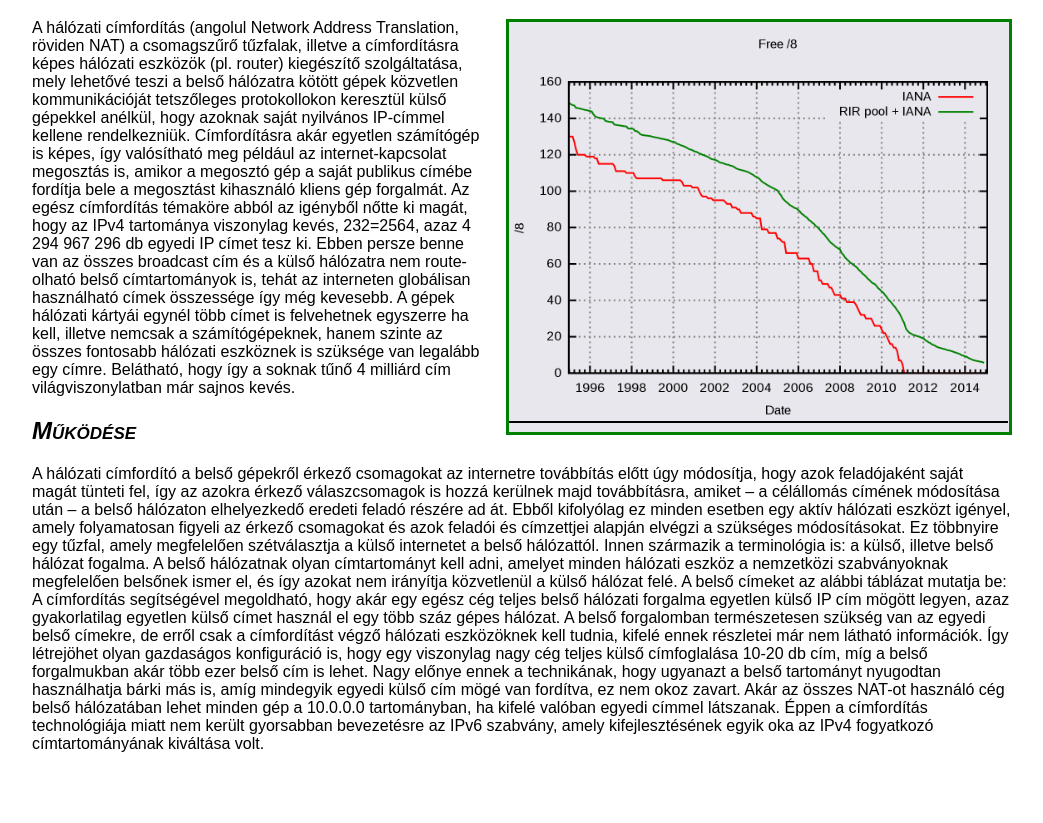
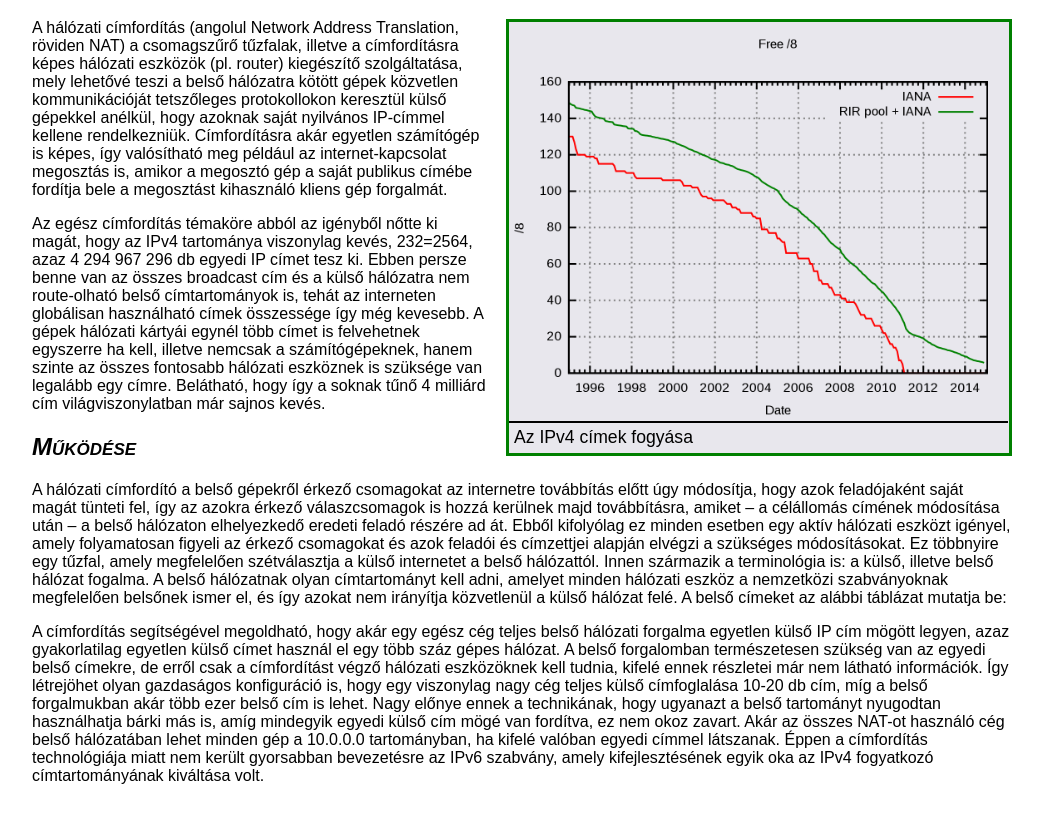
Before and after one commit to nagylacimchwrt/H-l-zati-c-mford-t-s, a plain HTML site: page index.html in a window 1280 px wide. Shown: the part 121-944 px from the top of the page, without its empty margins (118-1161 px from the left). Drawn offline with Linux system fonts and the light colour scheme.

Commit message:
képaláírás, <p>-k

```diff
--- a/index.html
+++ b/index.html
@@ -9,14 +9,16 @@
 <body>
   <div id="content">
     <h1>A hálózati címfordítás*</h1>
-    <div class="frame"><img src="ipv4fogyas.png" alt="IPcalypse" title="IPcalypse"></div>
-    A hálózati címfordítás (angolul Network Address Translation, röviden NAT) a csomagszűrő tűzfalak, illetve a címfordításra képes hálózati eszközök (pl. router) kiegészítő szolgáltatása, mely lehetővé teszi a belső hálózatra kötött gépek közvetlen kommunikációját tetszőleges protokollokon keresztül külső gépekkel anélkül, hogy azoknak saját nyilvános IP-címmel kellene rendelkezniük. Címfordításra akár egyetlen számítógép is képes, így valósítható meg például az internet-kapcsolat megosztás is, amikor a megosztó gép a saját publikus címébe fordítja bele a megosztást kihasználó kliens gép forgalmát. Az egész címfordítás témaköre abból az igényből nőtte ki magát, hogy az IPv4 tartománya viszonylag kevés, 232=2564, azaz 4 294 967 296 db egyedi IP címet tesz ki. Ebben persze benne van az összes broadcast cím és a külső hálózatra nem route-olható belső címtartományok is, tehát az interneten globálisan használható címek összessége így még kevesebb. A gépek hálózati kártyái egynél több címet is felvehetnek egyszerre ha kell, illetve nemcsak a számítógépeknek, hanem szinte az összes fontosabb hálózati eszköznek is szüksége van legalább egy címre. Belátható, hogy így a soknak tűnő 4 milliárd cím világviszonylatban már sajnos kevés.
+    <div class="frame"><img src="ipv4fogyas.png" alt="IPcalypse" title="IPcalypse"><p class="imgtitle">Az IPv4 címek fogyása</p></div>
+    <p>A hálózati címfordítás (angolul Network Address Translation, röviden NAT) a csomagszűrő tűzfalak, illetve a címfordításra képes hálózati eszközök (pl. router) kiegészítő szolgáltatása, mely lehetővé teszi a belső hálózatra kötött gépek közvetlen kommunikációját tetszőleges protokollokon keresztül külső gépekkel anélkül, hogy azoknak saját nyilvános IP-címmel kellene rendelkezniük. Címfordításra akár egyetlen számítógép is képes, így valósítható meg például az internet-kapcsolat megosztás is, amikor a megosztó gép a saját publikus címébe fordítja bele a megosztást kihasználó kliens gép forgalmát.</p>
+
+    <p>Az egész címfordítás témaköre abból az igényből nőtte ki magát, hogy az IPv4 tartománya viszonylag kevés, 232=2564, azaz 4 294 967 296 db egyedi IP címet tesz ki. Ebben persze benne van az összes broadcast cím és a külső hálózatra nem route-olható belső címtartományok is, tehát az interneten globálisan használható címek összessége így még kevesebb. A gépek hálózati kártyái egynél több címet is felvehetnek egyszerre ha kell, illetve nemcsak a számítógépeknek, hanem szinte az összes fontosabb hálózati eszköznek is szüksége van legalább egy címre. Belátható, hogy így a soknak tűnő 4 milliárd cím világviszonylatban már sajnos kevés.</p>
 
     <h2>Működése</h2>
 
-    A hálózati címfordító a belső gépekről érkező csomagokat az internetre továbbítás előtt úgy módosítja, hogy azok feladójaként saját magát tünteti fel, így az azokra érkező válaszcsomagok is hozzá kerülnek majd továbbításra, amiket – a célállomás címének módosítása után – a belső hálózaton elhelyezkedő eredeti feladó részére ad át. Ebből kifolyólag ez minden esetben egy aktív hálózati eszközt igényel, amely folyamatosan figyeli az érkező csomagokat és azok feladói és címzettjei alapján elvégzi a szükséges módosításokat. Ez többnyire egy tűzfal, amely megfelelően szétválasztja a külső internetet a belső hálózattól. Innen származik a terminológia is: a külső, illetve belső hálózat fogalma. A belső hálózatnak olyan címtartományt kell adni, amelyet minden hálózati eszköz a nemzetközi szabványoknak megfelelően belsőnek ismer el, és így azokat nem irányítja közvetlenül a külső hálózat felé. A belső címeket az alábbi táblázat mutatja be:
+    <p>A hálózati címfordító a belső gépekről érkező csomagokat az internetre továbbítás előtt úgy módosítja, hogy azok feladójaként saját magát tünteti fel, így az azokra érkező válaszcsomagok is hozzá kerülnek majd továbbításra, amiket – a célállomás címének módosítása után – a belső hálózaton elhelyezkedő eredeti feladó részére ad át. Ebből kifolyólag ez minden esetben egy aktív hálózati eszközt igényel, amely folyamatosan figyeli az érkező csomagokat és azok feladói és címzettjei alapján elvégzi a szükséges módosításokat. Ez többnyire egy tűzfal, amely megfelelően szétválasztja a külső internetet a belső hálózattól. Innen származik a terminológia is: a külső, illetve belső hálózat fogalma. A belső hálózatnak olyan címtartományt kell adni, amelyet minden hálózati eszköz a nemzetközi szabványoknak megfelelően belsőnek ismer el, és így azokat nem irányítja közvetlenül a külső hálózat felé. A belső címeket az alábbi táblázat mutatja be:</p>
 
-    A címfordítás segítségével megoldható, hogy akár egy egész cég teljes belső hálózati forgalma egyetlen külső IP cím mögött legyen, azaz gyakorlatilag egyetlen külső címet használ el egy több száz gépes hálózat. A belső forgalomban természetesen szükség van az egyedi belső címekre, de erről csak a címfordítást végző hálózati eszközöknek kell tudnia, kifelé ennek részletei már nem látható információk. Így létrejöhet olyan gazdaságos konfiguráció is, hogy egy viszonylag nagy cég teljes külső címfoglalása 10-20 db cím, míg a belső forgalmukban akár több ezer belső cím is lehet. Nagy előnye ennek a technikának, hogy ugyanazt a belső tartományt nyugodtan használhatja bárki más is, amíg mindegyik egyedi külső cím mögé van fordítva, ez nem okoz zavart. Akár az összes NAT-ot használó cég belső hálózatában lehet minden gép a 10.0.0.0 tartományban, ha kifelé valóban egyedi címmel látszanak. Éppen a címfordítás technológiája miatt nem került gyorsabban bevezetésre az IPv6 szabvány, amely kifejlesztésének egyik oka az IPv4 fogyatkozó címtartományának kiváltása volt.
+    <p>A címfordítás segítségével megoldható, hogy akár egy egész cég teljes belső hálózati forgalma egyetlen külső IP cím mögött legyen, azaz gyakorlatilag egyetlen külső címet használ el egy több száz gépes hálózat. A belső forgalomban természetesen szükség van az egyedi belső címekre, de erről csak a címfordítást végző hálózati eszközöknek kell tudnia, kifelé ennek részletei már nem látható információk. Így létrejöhet olyan gazdaságos konfiguráció is, hogy egy viszonylag nagy cég teljes külső címfoglalása 10-20 db cím, míg a belső forgalmukban akár több ezer belső cím is lehet. Nagy előnye ennek a technikának, hogy ugyanazt a belső tartományt nyugodtan használhatja bárki más is, amíg mindegyik egyedi külső cím mögé van fordítva, ez nem okoz zavart. Akár az összes NAT-ot használó cég belső hálózatában lehet minden gép a 10.0.0.0 tartományban, ha kifelé valóban egyedi címmel látszanak. Éppen a címfordítás technológiája miatt nem került gyorsabban bevezetésre az IPv6 szabvány, amely kifejlesztésének egyik oka az IPv4 fogyatkozó címtartományának kiváltása volt.</p>
 
   </div>
 </body>
```
